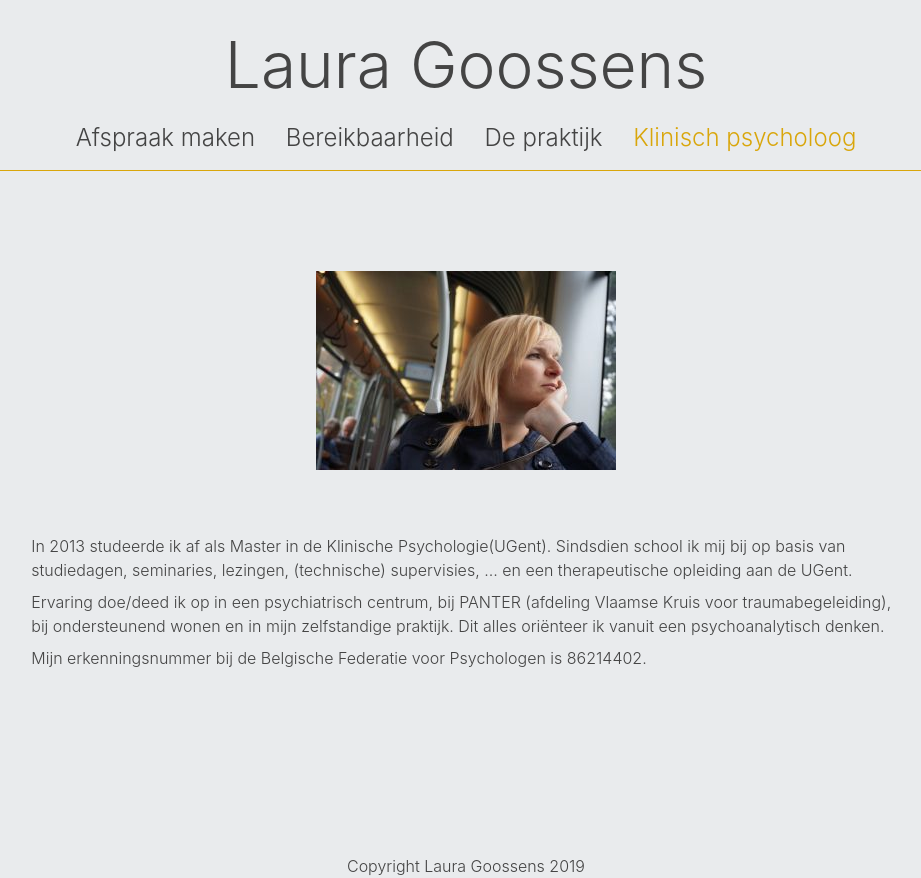
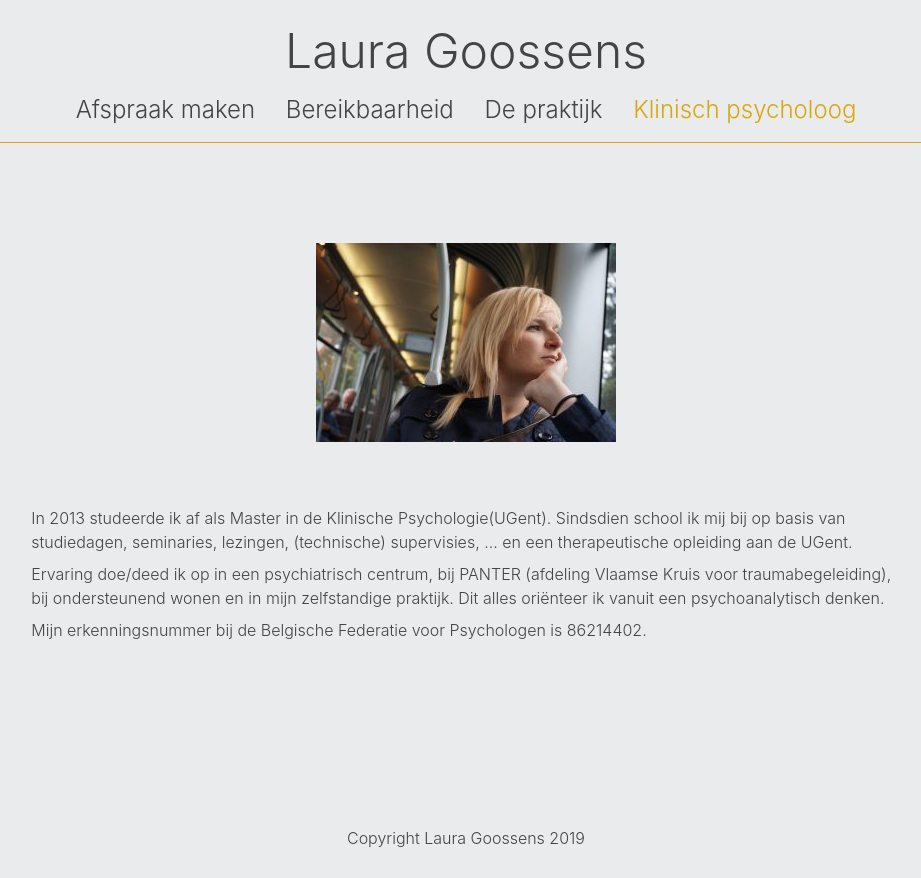
Before and after one commit to studioj/lauragoossensgent, a Django app: page /achtergrond in a window 1280 px wide. Shown: the whole page, without its empty margins (174-1095 px from the left). After the commit the page ends 847 px from the top, so only its background shows below. Run offline with Django 3.2, Linux system fonts and the light colour scheme; some libraries are stand-ins or nearby versions.

Commit message:
title less big

```diff
--- a/lauragoossens/static/css/main.css
+++ b/lauragoossens/static/css/main.css
@@ -119,17 +119,9 @@ body, button, input, select, textarea, .site-title a, .menu a, .entry-title, .se
 }
 
 @media all {
-    h1, h2, h3, h4, h5, h6 {
-        font-weight: inherit;
-        clear: both;
-        margin: 0px;
-    }
-}
-
-@media all {
     .site-title {
-        font-size: 4em;
-        line-height: 1;
+        font-size: 3em;
+        line-height: 0.75;
         text-align: center;
         overflow-wrap: break-word;
         margin: 0px 0px 0.5%;
@@ -471,7 +463,7 @@ body, button, input, select, textarea, .site-title a, .menu a, .entry-title, .se
 
 @media all {
     h1 {
-        font-size: 2em;
+        font-size: 1.5em;
         margin: 0.67em 0px;
     }
 }
--- a/lauragoossens/templates/base.html
+++ b/lauragoossens/templates/base.html
@@ -18,7 +18,7 @@
         <div class="site-branding">
 
             <h1 class="site-title">
-                <a href="/" title="Laura Goossens" rel="home">Laura Goossens</a>
+                Laura Goossens
             </h1>
 
 
```
